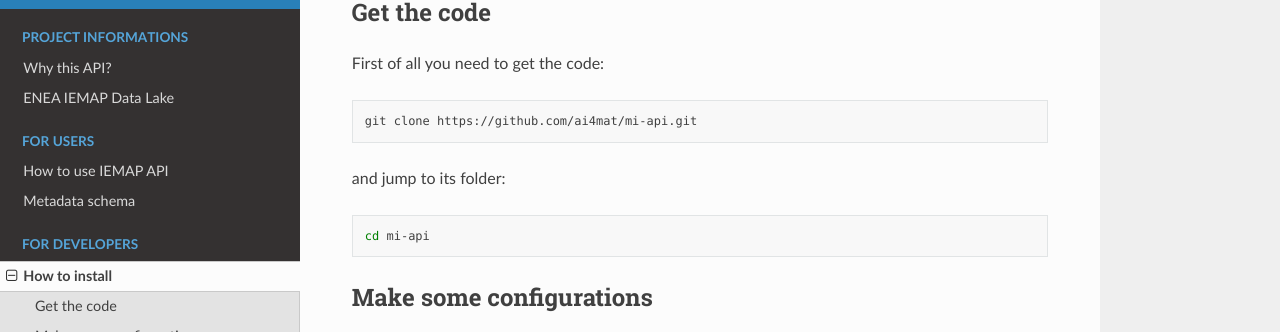
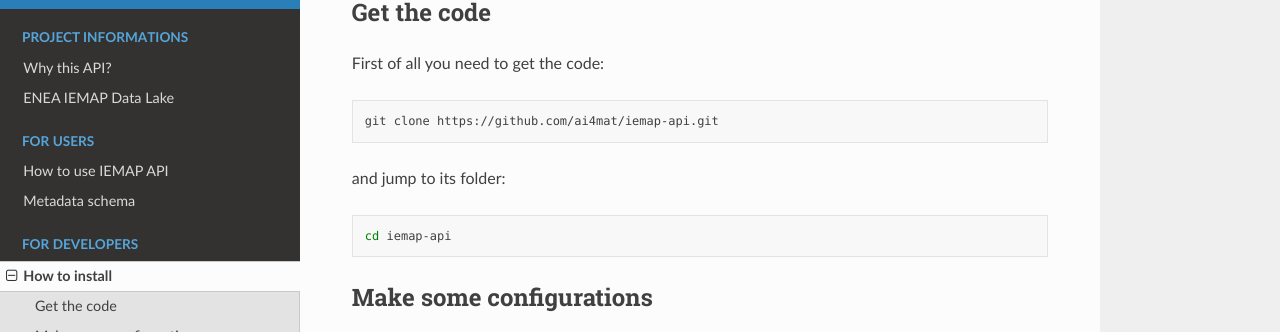
Before and after one commit to ai4mat/iemap-api-docs, a Sphinx documentation site: the page built from docs/install.rst, in a window 1280 px wide and 900 px high. Shown: the part 164-496 px from the top of the window. Built offline with Sphinx 7.4.7 and the Read the Docs theme 2.0.0, drawn with Linux system fonts in a browser that asks for light colours.

Commit message:
fix: name in docs fixed

```diff
--- a/docs/apiuser.rst
+++ b/docs/apiuser.rst
@@ -8,7 +8,7 @@
 
 .. code-block:: shell-session
 
-    https://api.iemap.com/v1/register
+    https://ai4mat.enea.it/v1/register
 
 
 providing the following informations:
@@ -36,7 +36,7 @@
 
 .. code-block:: shell-session
 
-    https://api.iemap.com/v1/login
+    https://ai4mat.enea.it/v1/login
 
 providing `username` and `password`, or by clicking the `Authorize` button on the website, filling in with the same informations.
 
--- a/docs/install.rst
+++ b/docs/install.rst
@@ -9,13 +9,13 @@
 
 .. code-block:: bash
 
-    git clone https://github.com/ai4mat/mi-api.git
+    git clone https://github.com/ai4mat/iemap-api.git
 
 and jump to its folder:
 
 .. code-block:: bash
 
-    cd mi-api
+    cd iemap-api
 
 
 Make some configurations
```
